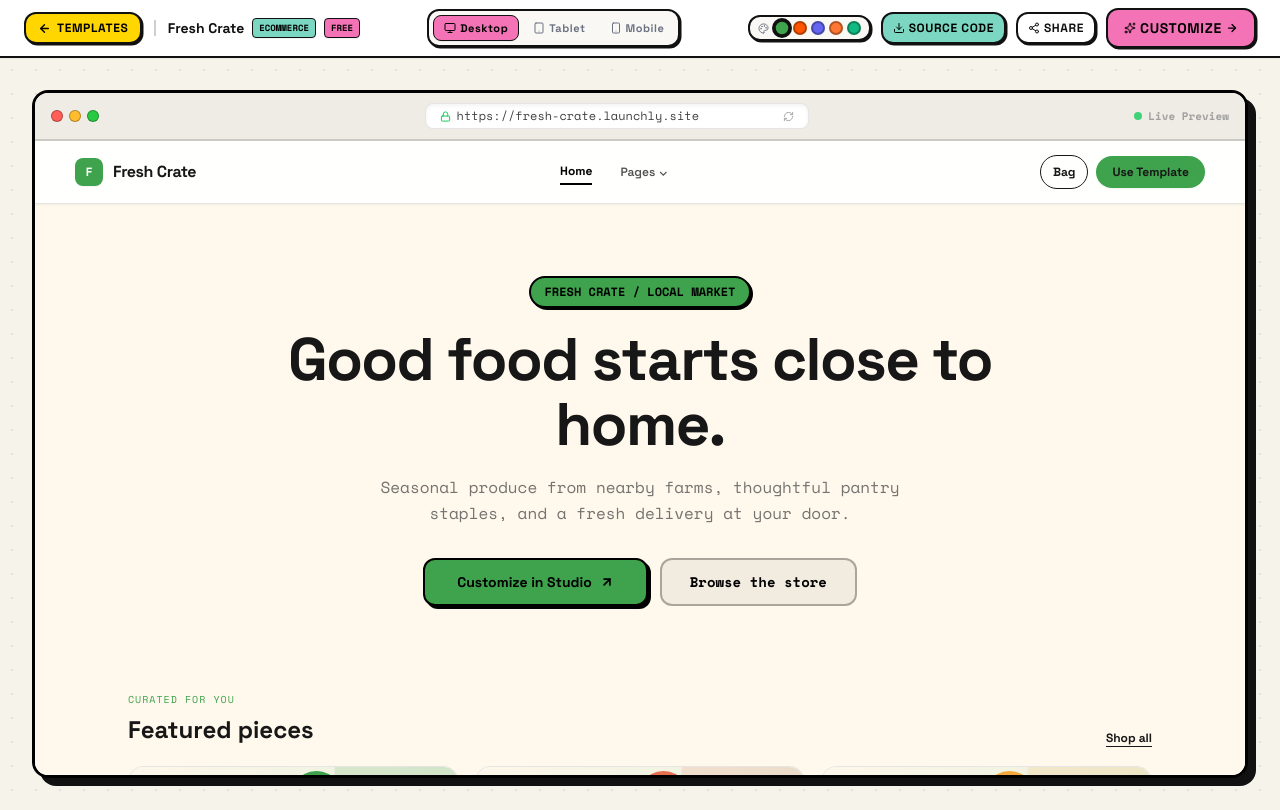
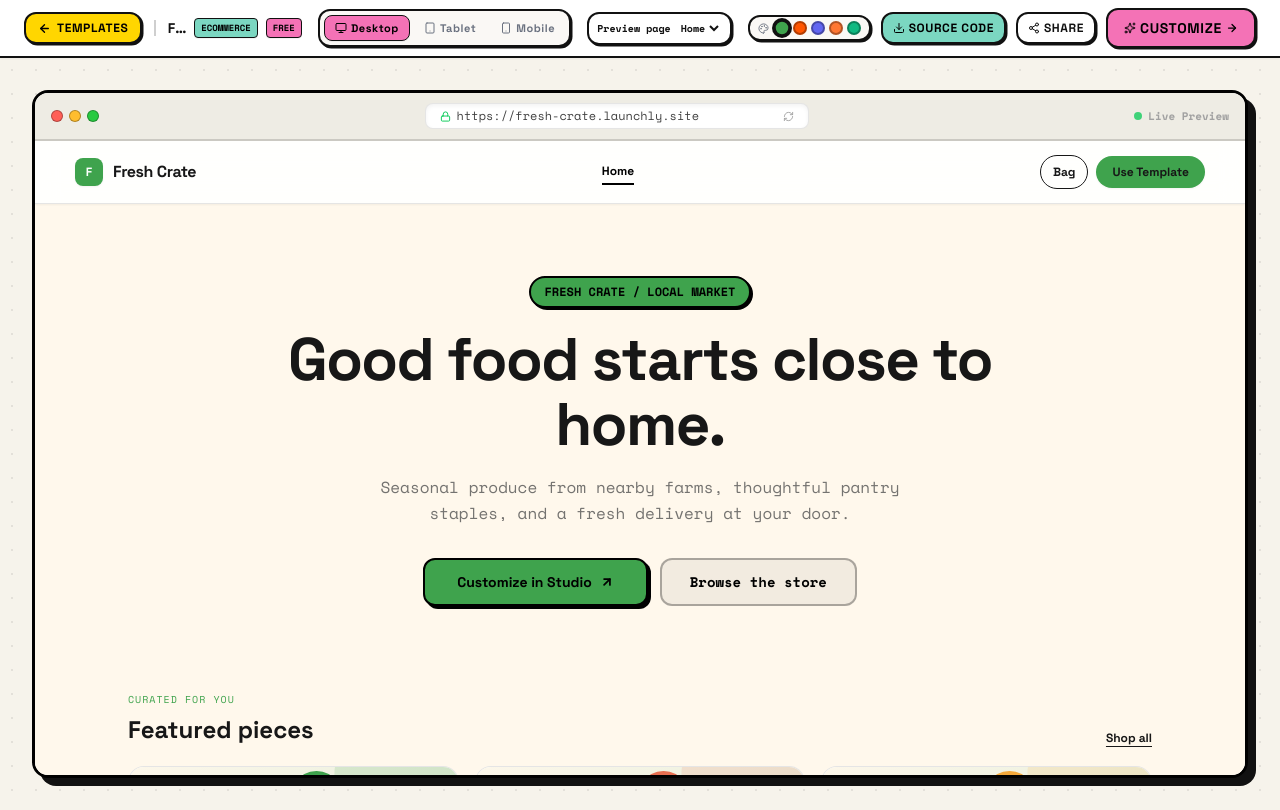
Before and after one commit to Harshit214713/Launchly, a Next.js app: page /templates/fresh-crate in a window 1280 px wide. Built offline with nearby package versions, Linux system fonts and the light colour scheme.

Commit message:
fix: remove pages dropdown from template navigation

```diff
--- a/src/app/templates/[templateId]/page.tsx
+++ b/src/app/templates/[templateId]/page.tsx
@@ -152,6 +152,18 @@ export default function TemplatePreviewPage({
               </button>
             ))}
           </div>
+
+          <label className="flex items-center gap-1.5 rounded-xl border-2 border-ink bg-card px-2 py-1.5 font-mono text-[10px] font-bold text-ink shadow-brutal-xs shrink-0">
+            <span className="hidden sm:inline">Preview page</span>
+            <select
+              aria-label="Choose preview page"
+              value={activeSection}
+              onChange={(event) => setActiveSection(event.target.value)}
+              className="max-w-24 sm:max-w-32 cursor-pointer bg-transparent outline-none"
+            >
+              {template.pages.map((page) => <option key={page} value={page.toLowerCase()}>{page}</option>)}
+            </select>
+          </label>
 
           {/* Right: Palette & Actions (Compact, fits comfortably on 1366px screen) */}
           <div className="flex items-center gap-1.5 sm:gap-2.5 shrink-0">
@@ -319,18 +331,9 @@ export default function TemplatePreviewPage({
                     </button>
                   );
                 })}
-                <details className="group relative py-1">
-                  <summary className="list-none cursor-pointer rounded-lg px-2 py-1 hover:bg-black/5 [&::-webkit-details-marker]:hidden">Pages <span aria-hidden="true">⌄</span></summary>
-                  <div className={`absolute right-0 top-full z-30 mt-2 grid max-h-80 min-w-48 overflow-y-auto rounded-xl border p-1 shadow-xl ${isDarkTemplate ? 'border-white/10 bg-[#171923] text-white' : 'border-black/10 bg-white text-black'}`}>
-                    {template.pages.map((page) => <button key={page} type="button" onClick={() => setActiveSection(page.toLowerCase())} className={`rounded-lg px-3 py-2 text-left capitalize hover:bg-black/5 ${activeSection === page.toLowerCase() ? 'font-bold' : ''}`}>{page}</button>)}
-                  </div>
-                </details>
               </div>
 
               <div className="flex items-center gap-2 shrink-0">
-                <select aria-label="Choose preview page" value={activeSection} onChange={(event) => setActiveSection(event.target.value)} className="sm:hidden max-w-28 rounded-lg border px-2 py-2 text-[10px] font-bold bg-transparent">
-                  {template.pages.map((page) => <option key={page} value={page.toLowerCase()}>{page}</option>)}
-                </select>
                 <button type="button" onClick={() => setActiveSection(template.pages.find((page) => page.toLowerCase().includes('cart'))?.toLowerCase() || template.pages[0].toLowerCase())} className="relative rounded-full border px-3 py-2 text-xs font-bold" aria-label={`Shopping bag, ${cartCount} items`}>
                   Bag{cartCount > 0 && <span className="ml-1 rounded-full px-1.5 py-0.5 text-[9px] text-black" style={{ backgroundColor: currentAccent }}>{cartCount}</span>}
                 </button>
```
